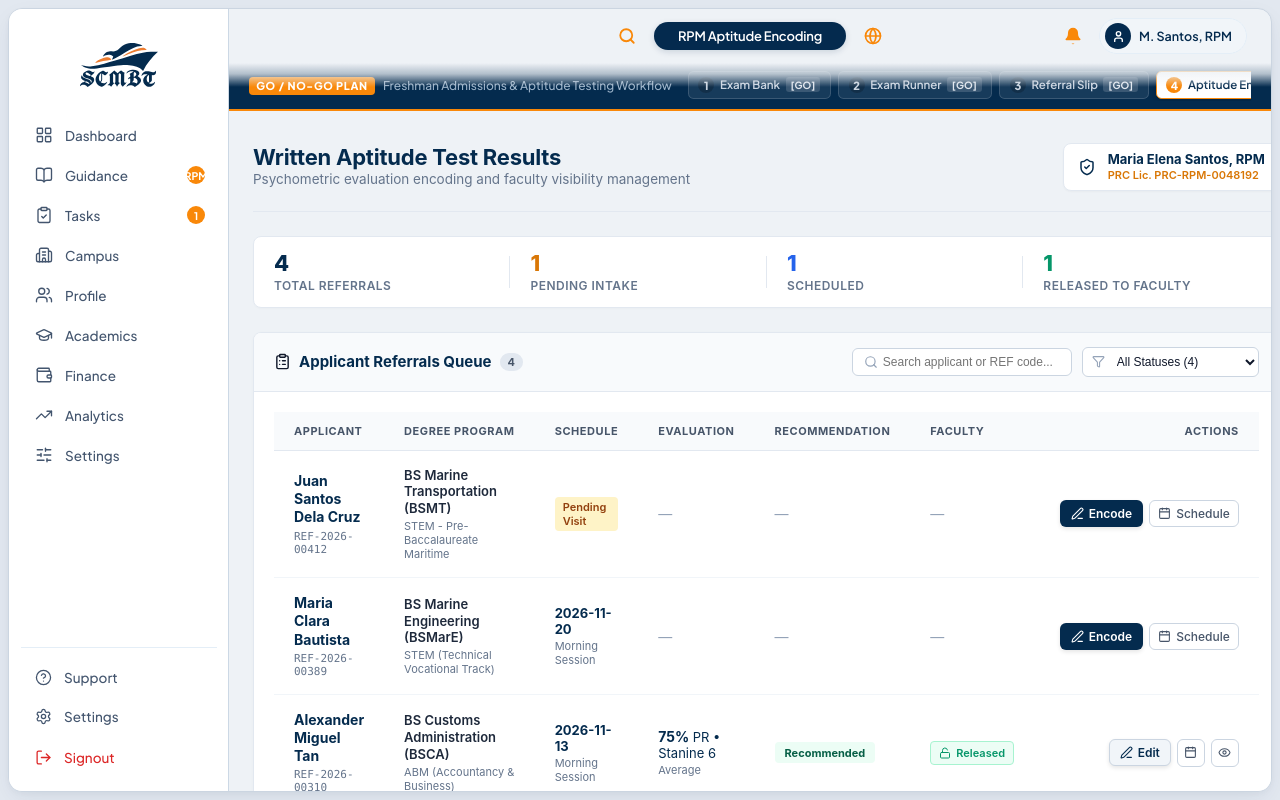
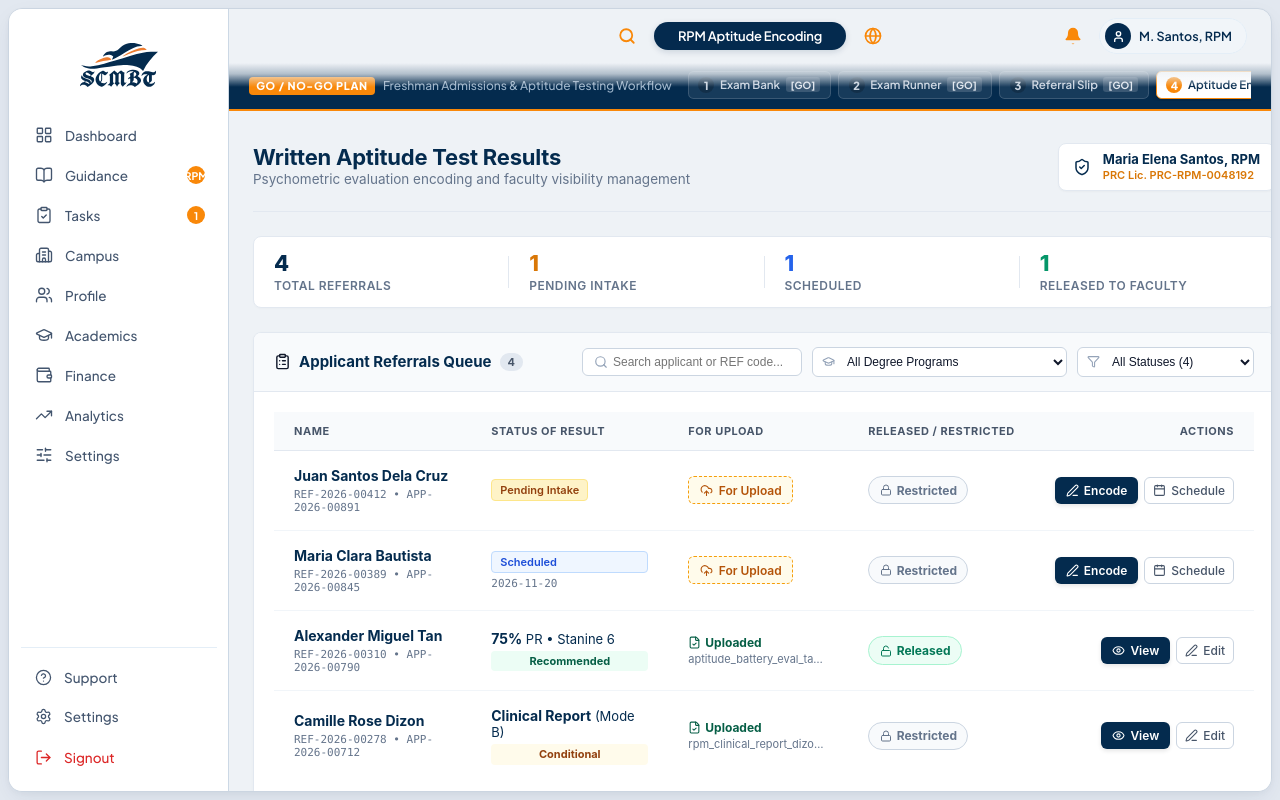
Before and after one commit to PSYDN26/rdesignSYS, a React (Vite) app: page / in a window 1280 px wide. Both pictures are taken after a click on the button "Gate 4: RPM Aptitude Results Encoding". Built offline with nearby package versions, Linux system fonts and the light colour scheme.

Commit message:
refactor(Gate 4): unslop Written Aptitude Test Results table to 5 clean columns and move Degree Program to filters

```diff
--- a/src/components/GuidanceAptitudeResults.css
+++ b/src/components/GuidanceAptitudeResults.css
@@ -395,13 +395,119 @@
 .status-chip.chip-amber {
   background-color: #fef3c7;
   color: #92400e;
-}
-
-/* Metric Cell */
-.metric-preview-structured {
+  border: 1px solid #fde68a;
+}
+
+.status-chip.chip-blue {
+  background-color: #eff6ff;
+  color: #1d4ed8;
+  border: 1px solid #bfdbfe;
+}
+
+/* Status Of Result Cell */
+.result-status-lockup {
+  display: flex;
+  flex-direction: column;
+  gap: 4px;
+}
+
+.result-score-line {
+  font-size: 0.8125rem;
+  color: #042b4e;
+}
+
+.result-score-line strong {
+  font-size: 0.875rem;
+  font-weight: 700;
+}
+
+.sched-date-sub {
+  font-size: 0.6875rem;
+  color: #64748b;
+  font-family: ui-monospace, SFMono-Regular, Menlo, Monaco, Consolas, monospace;
+}
+
+/* Upload Cell */
+.doc-uploaded-box {
   display: flex;
   flex-direction: column;
   gap: 2px;
+}
+
+.doc-uploaded-badge {
+  display: inline-flex;
+  align-items: center;
+  gap: 4px;
+  font-size: 0.75rem;
+  font-weight: 700;
+  color: #065f46;
+}
+
+.doc-filename-sub {
+  font-size: 0.6875rem;
+  color: #64748b;
+  max-width: 140px;
+  white-space: nowrap;
+  overflow: hidden;
+  text-overflow: ellipsis;
+}
+
+.btn-for-upload {
+  display: inline-flex;
+  align-items: center;
+  gap: 6px;
+  padding: 0.35rem 0.65rem;
+  background-color: #fffbeb;
+  border: 1px dashed #f59e0b;
+  color: #b45309;
+  border-radius: 6px;
+  font-size: 0.75rem;
+  font-weight: 600;
+  cursor: pointer;
+  transition: all 0.15s ease-in-out;
+}
+
+.btn-for-upload:hover {
+  background-color: #fef3c7;
+  border-color: #d97706;
+  color: #92400e;
+}
+
+/* Released / Restricted Pills */
+.btn-release-pill {
+  display: inline-flex;
+  align-items: center;
+  gap: 5px;
+  padding: 0.35rem 0.65rem;
+  border-radius: 9999px;
+  font-size: 0.75rem;
+  font-weight: 700;
+  cursor: pointer;
+  border: 1px solid transparent;
+  transition: all 0.15s ease-in-out;
+}
+
+.btn-release-pill.released {
+  background-color: #ecfdf5;
+  color: #047857;
+  border-color: #a7f3d0;
+}
+
+.btn-release-pill.released:hover {
+  background-color: #d1fae5;
+  border-color: #6ee7b7;
+}
+
+.btn-release-pill.restricted {
+  background-color: #f8fafc;
+  color: #64748b;
+  border-color: #cbd5e1;
+}
+
+.btn-release-pill.restricted:hover {
+  background-color: #f1f5f9;
+  color: #334155;
+  border-color: #94a3b8;
 }
 
 .metric-primary {
@@ -527,12 +633,14 @@
   transition: all 0.15s ease-in-out;
 }
 
-.btn-action-primary.encode {
+.btn-action-primary.encode,
+.btn-action-primary.view {
   background-color: #042b4e;
   color: #ffffff;
 }
 
-.btn-action-primary.encode:hover {
+.btn-action-primary.encode:hover,
+.btn-action-primary.view:hover {
   background-color: #063a69;
 }
 
--- a/src/components/GuidanceAptitudeResults.jsx
+++ b/src/components/GuidanceAptitudeResults.jsx
@@ -1,4 +1,4 @@
-import React, { useState, useMemo } from 'react';
+import React, { useState, useMemo, useRef } from 'react';
 import {
   INITIAL_APTITUDE_REFERRALS,
   CURRENT_STAFF_USER
@@ -21,15 +21,31 @@ import {
   Printer,
   ArrowRight,
   ArrowLeft,
-  ClipboardList
+  ClipboardList,
+  GraduationCap,
+  UploadCloud,
+  FileCheck
 } from 'lucide-react';
 import './GuidanceAptitudeResults.css';
 
+const INITIAL_REFERRALS_WITH_DOCS = INITIAL_APTITUDE_REFERRALS.map((r) => ({
+  ...r,
+  uploadedDocument:
+    r.id === 'ref-003'
+      ? 'aptitude_battery_eval_tan.pdf'
+      : r.id === 'ref-004'
+      ? 'rpm_clinical_report_dizon.pdf'
+      : null,
+}));
+
 export default function GuidanceAptitudeResults({ onBackToReferralSlip, onProceedToMigration }) {
   // Referrals dataset
-  const [referrals, setReferrals] = useState(INITIAL_APTITUDE_REFERRALS);
+  const [referrals, setReferrals] = useState(INITIAL_REFERRALS_WITH_DOCS);
   const [statusFilter, setStatusFilter] = useState('all');
+  const [programFilter, setProgramFilter] = useState('all');
   const [searchQuery, setSearchQuery] = useState('');
+  const [uploadTargetId, setUploadTargetId] = useState(null);
+  const fileInputRef = useRef(null);
 
   // Selected referral for encoding or view
   const [activeReferral, setActiveReferral] = useState(null);
@@ -66,18 +82,47 @@ export default function GuidanceAptitudeResults({ onBackToReferralSlip, onProcee
     setTimeout(() => setToastMessage(null), 3800);
   };
 
-  // Filtered Referrals
+  // Distinct Degree Programs for Filter Dropdown
+  const availablePrograms = useMemo(() => {
+    const progs = new Set(referrals.map((r) => r.targetProgram).filter(Boolean));
+    return Array.from(progs);
+  }, [referrals]);
+
+  // Filtered Referrals (Filtered by Status, Program, and Search Text)
   const filteredReferrals = useMemo(() => {
     return referrals.filter((item) => {
       const matchStatus = statusFilter === 'all' || item.referralStatus === statusFilter;
+      const matchProgram = programFilter === 'all' || item.targetProgram === programFilter;
       const matchSearch =
         item.applicantName.toLowerCase().includes(searchQuery.toLowerCase()) ||
         item.referralCode.toLowerCase().includes(searchQuery.toLowerCase()) ||
         item.applicationNumber.toLowerCase().includes(searchQuery.toLowerCase()) ||
         item.targetProgram.toLowerCase().includes(searchQuery.toLowerCase());
-      return matchStatus && matchSearch;
+      return matchStatus && matchProgram && matchSearch;
     });
-  }, [referrals, statusFilter, searchQuery]);
+  }, [referrals, statusFilter, programFilter, searchQuery]);
+
+  // Trigger Document Upload
+  const handleTriggerUpload = (referralId) => {
+    setUploadTargetId(referralId);
+    if (fileInputRef.current) {
+      fileInputRef.current.click();
+    }
+  };
+
+  // Handle Document File Change
+  const handleFileChange = (e) => {
+    const file = e.target.files?.[0];
+    if (file && uploadTargetId) {
+      setReferrals((prev) =>
+        prev.map((r) => (r.id === uploadTargetId ? { ...r, uploadedDocument: file.name } : r))
+      );
+      const student = referrals.find((r) => r.id === uploadTargetId);
+      showToast(`Document "${file.name}" uploaded for ${student?.applicantName || 'candidate'}.`, 'success');
+      e.target.value = '';
+      setUploadTargetId(null);
+    }
+  };
 
   // Open Schedule Modal
   const handleOpenScheduleModal = (referral) => {
@@ -298,6 +343,15 @@ export default function GuidanceAptitudeResults({ onBackToReferralSlip, onProcee
         </div>
       </div>
 
+      {/* Hidden File Input for Physical Evaluation Document Upload */}
+      <input
+        type="file"
+        ref={fileInputRef}
+        onChange={handleFileChange}
+        accept=".pdf,.png,.jpg,.jpeg,application/pdf"
+        style={{ display: 'none' }}
+      />
+
       {/* Referral Intake Table Card */}
       <div className="guidance-card aptitude-table-card">
         <div className="card-header-bar">
@@ -318,6 +372,24 @@ export default function GuidanceAptitudeResults({ onBackToReferralSlip, onProcee
                 onChange={(e) => setSearchQuery(e.target.value)}
                 className="search-input-sm"
               />
+            </div>
+
+            {/* Degree Program Filter (Moved from table to filters) */}
+            <div className="filter-dropdown-sm">
+              <GraduationCap size={13} className="filter-icon" />
+              <select
+                value={programFilter}
+                onChange={(e) => setProgramFilter(e.target.value)}
+                className="filter-select-sm"
+                aria-label="Filter by Degree Program"
+              >
+                <option value="all">All Degree Programs</option>
+                {availablePrograms.map((prog) => (
+                  <option key={prog} value={prog}>
+                    {prog}
+                  </option>
+                ))}
+              </select>
             </div>
 
             {/* Status Filter */}
@@ -343,19 +415,17 @@ export default function GuidanceAptitudeResults({ onBackToReferralSlip, onProcee
             <table className="aptitude-intake-table">
               <thead>
                 <tr>
-                  <th style={{ width: '22%' }}>Applicant</th>
-                  <th style={{ width: '20%' }}>Degree Program</th>
-                  <th style={{ width: '15%' }}>Schedule</th>
-                  <th style={{ width: '16%' }}>Evaluation</th>
-                  <th style={{ width: '12%' }}>Recommendation</th>
-                  <th style={{ width: '10%' }}>Faculty</th>
-                  <th style={{ width: '15%', textAlign: 'right' }}>Actions</th>
+                  <th style={{ width: '28%' }}>Name</th>
+                  <th style={{ width: '24%' }}>Status Of Result</th>
+                  <th style={{ width: '16%' }}>For Upload</th>
+                  <th style={{ width: '16%' }}>Released / Restricted</th>
+                  <th style={{ width: '16%', textAlign: 'right' }}>Actions</th>
                 </tr>
               </thead>
               <tbody>
                 {filteredReferrals.length === 0 ? (
                   <tr>
-                    <td colSpan={7} className="empty-table-cell">
+                    <td colSpan={5} className="empty-table-cell">
                       <FileText size={28} className="text-slate-300" />
                       <p>No referrals found matching the selected filter criteria.</p>
                     </td>
@@ -365,75 +435,71 @@ export default function GuidanceAptitudeResults({ onBackToReferralSlip, onProcee
                     const isEncoded = item.referralStatus === 'encoded' || item.referralStatus === 'released';
                     return (
                       <tr key={item.id} className={`table-row-${item.referralStatus}`}>
-                        {/* Applicant */}
+                        {/* 1. Name */}
                         <td className="candidate-cell">
                           <span className="cand-name">{item.applicantName}</span>
-                          <span className="cand-ref tabular-nums">{item.referralCode}</span>
+                          <span className="cand-ref tabular-nums">{item.referralCode} &bull; {item.applicationNumber}</span>
                         </td>
 
-                        {/* Program */}
-                        <td className="program-cell">
-                          <span className="prog-title">{item.targetProgram}</span>
-                          <span className="prog-strand">{item.shsStrand}</span>
-                        </td>
-
-                        {/* Schedule */}
-                        <td className="schedule-cell">
-                          {item.scheduledTestDate ? (
-                            <div className="sched-info">
-                              <span className="sched-date tabular-nums">{item.scheduledTestDate}</span>
-                              <span className="sched-session">
-                                {item.scheduledSession ? item.scheduledSession.split('(')[0].trim() : 'Testing Hall'}
-                              </span>
-                            </div>
-                          ) : (
-                            <span className="status-chip chip-amber">Pending Visit</span>
-                          )}
-                        </td>
-
-                        {/* Evaluation Mode & Metrics */}
-                        <td className="metrics-cell">
+                        {/* 2. Status Of Result */}
+                        <td className="result-status-cell">
                           {isEncoded ? (
-                            (item.evaluationMode === 'mode_a' || item.evaluationMode === 'structured' || item.evaluationMode === 'comprehensive') ? (
-                              <div className="metric-preview-structured">
-                                <span className="metric-primary tabular-nums">
+                            <div className="result-status-lockup">
+                              {item.evaluationMode === 'mode_a' || item.evaluationMode === 'structured' || item.evaluationMode === 'comprehensive' ? (
+                                <span className="result-score-line tabular-nums">
                                   <strong>{item.percentileRank ?? 75}%</strong> PR &bull; Stanine {item.stanine ?? 6}
                                 </span>
-                                <span className="metric-secondary">
-                                  {item.qualitativeInterpretation ? item.qualitativeInterpretation.split('(')[0].trim() : 'Average'}
+                              ) : (
+                                <span className="result-score-line">
+                                  <strong>Clinical Report</strong> (Mode B)
                                 </span>
-                              </div>
-                            ) : (
-                              <div className="metric-preview-narrative">
-                                <span className="narrative-tag">Mode B: Clinical Report</span>
-                              </div>
-                            )
-                          ) : (
-                            <span className="empty-dash">&mdash;</span>
                               )}
-                        </td>
-
-                        {/* Admission Recommendation */}
-                        <td className="recommendation-cell">
-                          {item.admissionRecommendation ? (
-                            <span className={`recommend-badge ${item.admissionRecommendation}`}>
+                              <span className={`recommend-badge ${item.admissionRecommendation || 'recommended'}`}>
                                 {item.admissionRecommendation === 'recommended'
                                   ? 'Recommended'
                                   : item.admissionRecommendation === 'conditional'
                                   ? 'Conditional'
                                   : 'Not Recommended'}
                               </span>
+                            </div>
+                          ) : item.referralStatus === 'scheduled' ? (
+                            <div className="result-status-lockup">
+                              <span className="status-chip chip-blue">Scheduled</span>
+                              <span className="sched-date-sub tabular-nums">{item.scheduledTestDate}</span>
+                            </div>
                           ) : (
-                            <span className="empty-dash">&mdash;</span>
+                            <span className="status-chip chip-amber">Pending Intake</span>
                           )}
                         </td>
 
-                        {/* Faculty Release Toggle */}
-                        <td className="release-cell">
-                          {isEncoded ? (
+                        {/* 3. For Upload */}
+                        <td className="upload-cell">
+                          {item.uploadedDocument ? (
+                            <div className="doc-uploaded-box" title={item.uploadedDocument}>
+                              <span className="doc-uploaded-badge">
+                                <FileCheck size={13} className="text-emerald-600" />
+                                <span>Uploaded</span>
+                              </span>
+                              <span className="doc-filename-sub font-mono">{item.uploadedDocument}</span>
+                            </div>
+                          ) : (
                             <button
                               type="button"
-                              className={`btn-faculty-toggle ${item.isReleasedToFaculty ? 'released' : 'restricted'}`}
+                              className="btn-for-upload"
+                              onClick={() => handleTriggerUpload(item.id)}
+                              title="Upload physical scanned testing sheet"
+                            >
+                              <UploadCloud size={13} />
+                              <span>For Upload</span>
+                            </button>
+                          )}
+                        </td>
+
+                        {/* 4. Released / Restricted */}
+                        <td className="release-cell">
+                          <button
+                            type="button"
+                            className={`btn-release-pill ${item.isReleasedToFaculty ? 'released' : 'restricted'}`}
                             onClick={() => handleToggleFacultyRelease(item.id)}
                             title={
                               item.isReleasedToFaculty
@@ -453,42 +519,30 @@ export default function GuidanceAptitudeResults({ onBackToReferralSlip, onProcee
                               </>
                             )}
                           </button>
-                          ) : (
-                            <span className="empty-dash">&mdash;</span>
-                          )}
                         </td>
 
-                        {/* Actions */}
+                        {/* 5. Actions */}
                         <td className="actions-cell" style={{ textAlign: 'right' }}>
                           <div className="action-buttons-group">
                             {isEncoded ? (
                               <>
                                 <button
                                   type="button"
-                                  className="btn-action-primary edit"
+                                  className="btn-action-primary view"
+                                  onClick={() => handleOpenViewModal(item)}
+                                  title="View Official Evaluation Sheet"
+                                >
+                                  <Eye size={13} />
+                                  <span>View</span>
+                                </button>
+                                <button
+                                  type="button"
+                                  className="btn-action-ghost edit"
                                   onClick={() => handleOpenEncodingModal(item)}
                                   title="Edit Psychological Evaluation"
                                 >
                                   <Edit3 size={13} />
                                   <span>Edit</span>
-                                </button>
-
-                                <button
-                                  type="button"
-                                  className="btn-action-icon"
-                                  onClick={() => handleOpenScheduleModal(item)}
-                                  title="Reschedule Paper Test"
-                                >
-                                  <Calendar size={13} />
-                                </button>
-
-                                <button
-                                  type="button"
-                                  className="btn-action-icon"
-                                  onClick={() => handleOpenViewModal(item)}
-                                  title="View Official Evaluation Sheet"
-                                >
-                                  <Eye size={13} />
                                 </button>
                               </>
                             ) : (
@@ -502,10 +556,9 @@ export default function GuidanceAptitudeResults({ onBackToReferralSlip, onProcee
                                   <Edit3 size={13} />
                                   <span>Encode</span>
                                 </button>
-
                                 <button
                                   type="button"
-                                  className="btn-action-ghost"
+                                  className="btn-action-ghost schedule"
                                   onClick={() => handleOpenScheduleModal(item)}
                                   title="Schedule Proctored Paper Test"
                                 >
```
Lines whose indentation alone changed are shown as unchanged.
